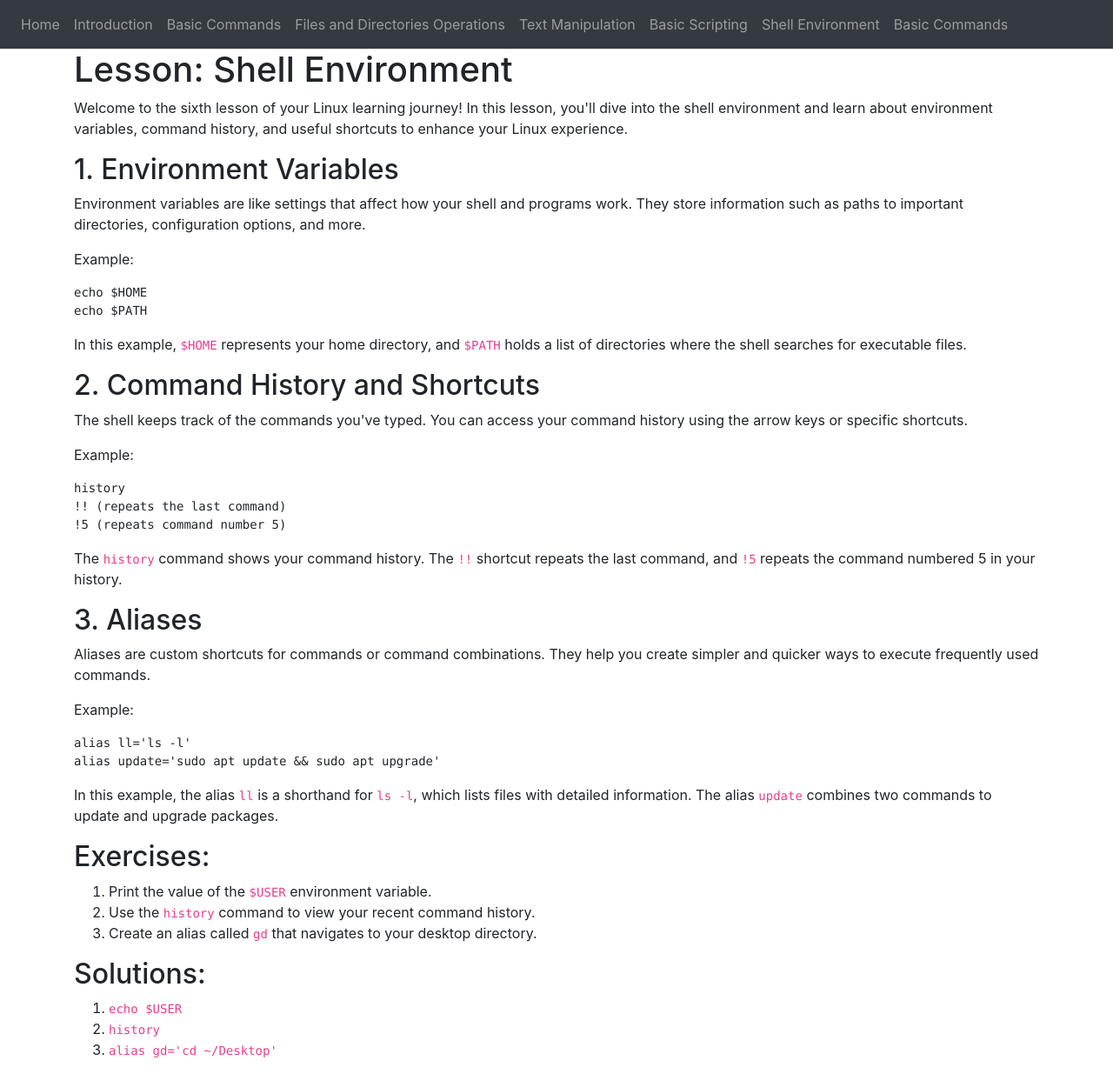
After one commit to CrtAnton/Learn-Python-Website, a Flask app: page /linux_shell_environment in a window 1280 px wide. The commit adds this page. Shown: the whole page at 87% size. Run offline with Flask 3, Linux system fonts and the light colour scheme; some libraries are stand-ins or nearby versions.

Commit message:
added 1 more linux page

```diff
--- a/Website_code/templates/base_linux.html
+++ b/Website_code/templates/base_linux.html
@@ -33,8 +33,8 @@
             <a class="nav-item nav-link" id="linux_basic_commands" href="/linux_basic_commands">Basic Commands</a>
             <a class="nav-item nav-link" id="linux_files_and_directories_operations" href="/linux_files_and_directories_operations">Files and Directories Operations</a>
             <a class="nav-item nav-link" id="linux_text_manipulation" href="/linux_text_manipulation">Text Manipulation</a>
-            <a class="nav-item nav-link" id="linux_basic_commands" href="/linux_basic_commands">Basic Commands</a>
-            <a class="nav-item nav-link" id="linux_basic_commands" href="/linux_basic_commands">Basic Commands</a>
+            <a class="nav-item nav-link" id="linux_basic_scripting" href="/linux_basic_scripting">Basic Scripting</a>
+            <a class="nav-item nav-link" id="linux_shell_environment" href="/linux_shell_environment">Shell Environment</a>
             <a class="nav-item nav-link" id="linux_basic_commands" href="/linux_basic_commands">Basic Commands</a>
 
 
--- /dev/null
+++ b/Website_code/templates/linux_pages/shell_environment.html
@@ -0,0 +1,53 @@
+{% extends "base_linux.html" %}
+{% block title %}Shell Environment{% endblock %}
+{% block content %}
+
+<!DOCTYPE html>
+<html>
+<head>
+    <title>Shell Environment</title>
+</head>
+<body>
+    <h1>Lesson: Shell Environment</h1>
+
+    <p>Welcome to the sixth lesson of your Linux learning journey! In this lesson, you'll dive into the shell environment and learn about environment variables, command history, and useful shortcuts to enhance your Linux experience.</p>
+
+    <h2>1. Environment Variables</h2>
+    <p>Environment variables are like settings that affect how your shell and programs work. They store information such as paths to important directories, configuration options, and more.</p>
+    <p>Example:</p>
+    <pre><code>echo $HOME
+echo $PATH</code></pre>
+    <p>In this example, <code>$HOME</code> represents your home directory, and <code>$PATH</code> holds a list of directories where the shell searches for executable files.</p>
+
+    <h2>2. Command History and Shortcuts</h2>
+    <p>The shell keeps track of the commands you've typed. You can access your command history using the arrow keys or specific shortcuts.</p>
+    <p>Example:</p>
+    <pre><code>history
+!! (repeats the last command)
+!5 (repeats command number 5)</code></pre>
+    <p>The <code>history</code> command shows your command history. The <code>!!</code> shortcut repeats the last command, and <code>!5</code> repeats the command numbered 5 in your history.</p>
+
+    <h2>3. Aliases</h2>
+    <p>Aliases are custom shortcuts for commands or command combinations. They help you create simpler and quicker ways to execute frequently used commands.</p>
+    <p>Example:</p>
+    <pre><code>alias ll='ls -l'
+alias update='sudo apt update && sudo apt upgrade'</code></pre>
+    <p>In this example, the alias <code>ll</code> is a shorthand for <code>ls -l</code>, which lists files with detailed information. The alias <code>update</code> combines two commands to update and upgrade packages.</p>
+
+    <h2>Exercises:</h2>
+    <ol>
+        <li>Print the value of the <code>$USER</code> environment variable.</li>
+        <li>Use the <code>history</code> command to view your recent command history.</li>
+        <li>Create an alias called <code>gd</code> that navigates to your desktop directory.</li>
+    </ol>
+
+    <h2>Solutions:</h2>
+    <ol>
+        <li><code>echo $USER</code></li>
+        <li><code>history</code></li>
+        <li><code>alias gd='cd ~/Desktop'</code></li>
+    </ol>
+</body>
+</html>
+
+{% endblock %}
--- a/Website_code/views.py
+++ b/Website_code/views.py
@@ -187,3 +187,11 @@ def linux_files_and_directories_operations():
 @views.route("/linux_text_manipulation")
 def linux_text_manipulation():
     return render_template("linux_pages/text_manipulation.html")
+
+@views.route("/linux_basic_scripting")
+def linux_basic_scripting():
+    return render_template("linux_pages/basic_scripting.html")
+
+@views.route("/linux_shell_environment")
+def linux_shell_environment():
+    return render_template("linux_pages/shell_environment.html")
```
Also changed, not shown: Website_code/templates/linux_pages/basic_scripting.html (+102 -0 lines).
